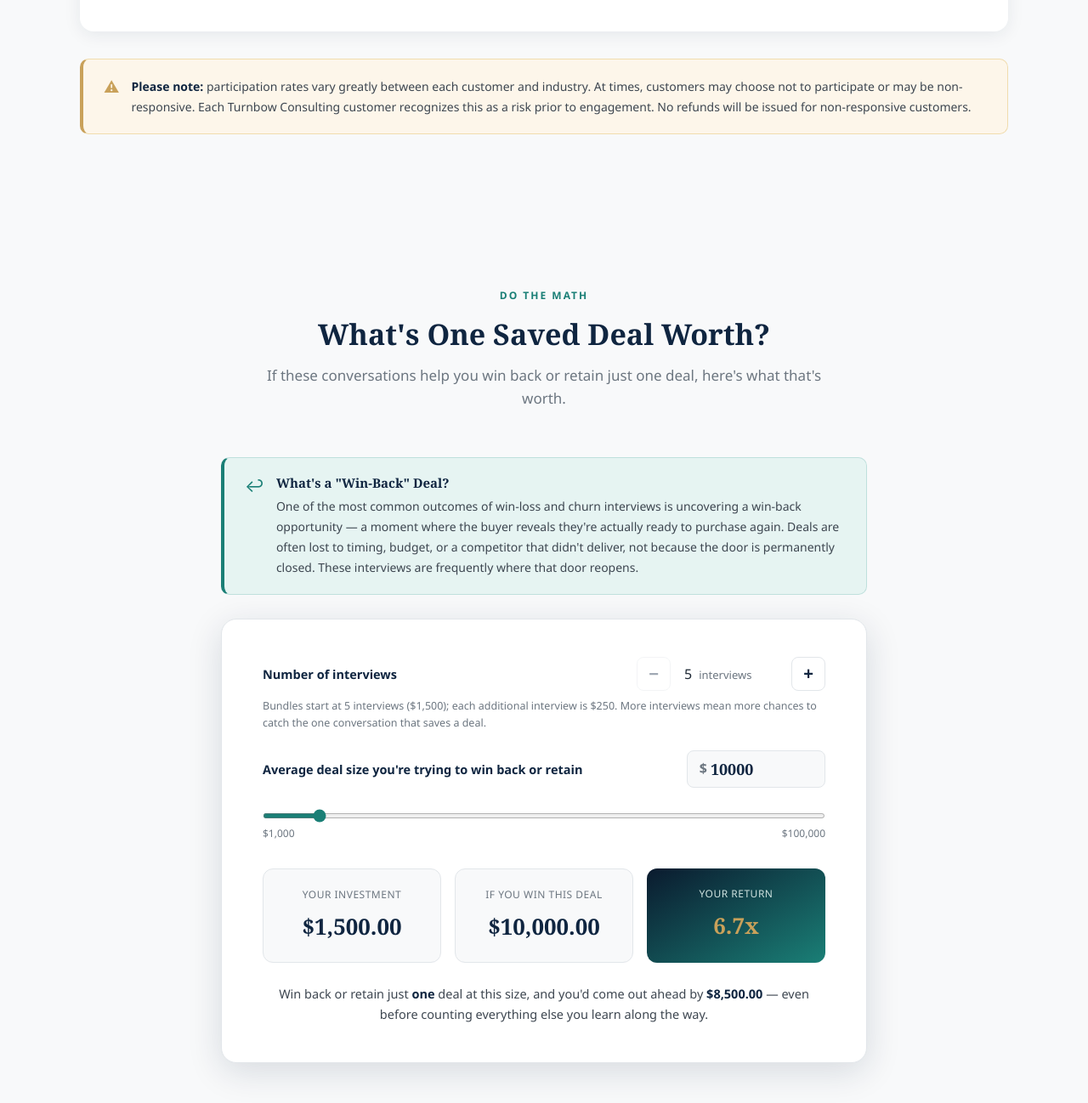
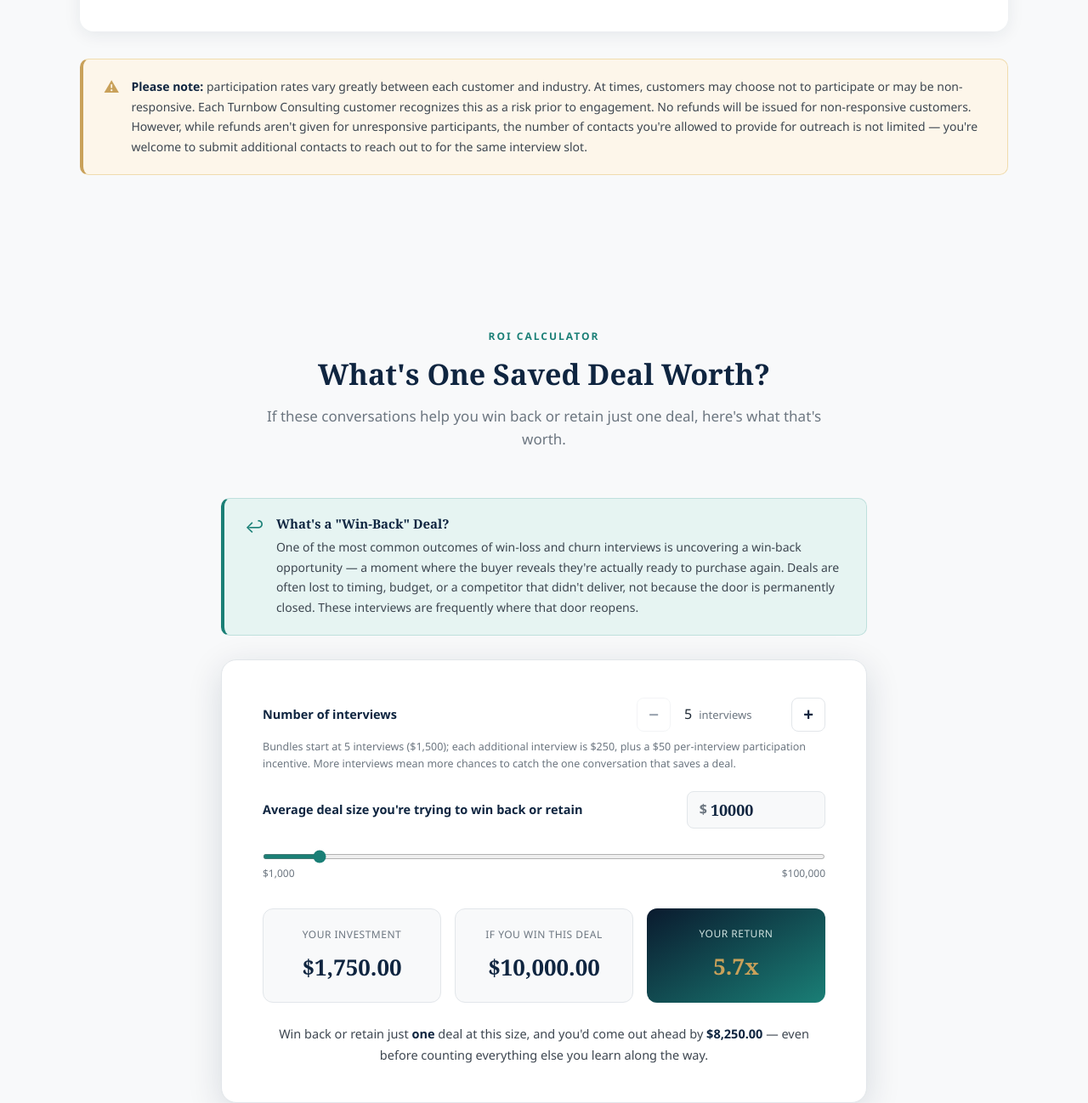
Before and after one commit to camturnbow44/turnbow-consulting-site, a website: page turnbow-consulting-site/index.html in a window 1280 px wide. Shown: the part 3317-4615 px from the top of the page at 85% size. Drawn offline with Linux system fonts and the light colour scheme.

Commit message:
Add files via upload

```diff
--- a/turnbow-consulting-site/index.html
+++ b/turnbow-consulting-site/index.html
@@ -544,7 +544,7 @@
 
     <div class="risk-note">
       <span class="risk-note-ic">⚠</span>
-      <p><strong>Please note:</strong> participation rates vary greatly between each customer and industry. At times, customers may choose not to participate or may be non-responsive. Each Turnbow Consulting customer recognizes this as a risk prior to engagement. No refunds will be issued for non-responsive customers.</p>
+      <p><strong>Please note:</strong> participation rates vary greatly between each customer and industry. At times, customers may choose not to participate or may be non-responsive. Each Turnbow Consulting customer recognizes this as a risk prior to engagement. No refunds will be issued for non-responsive customers. However, while refunds aren't given for unresponsive participants, the number of contacts you're allowed to provide for outreach is not limited — you're welcome to submit additional contacts to reach out to for the same interview slot.</p>
     </div>
   </div>
 </section>
@@ -552,7 +552,7 @@
 <section id="roi" class="roi-section">
   <div class="container">
     <div class="section-head">
-      <span class="section-tag">Do The Math</span>
+      <span class="section-tag">ROI Calculator</span>
       <h2>What's One Saved Deal Worth?</h2>
       <p>If these conversations help you win back or retain just one deal, here's what that's worth.</p>
     </div>
@@ -574,7 +574,7 @@
           <button type="button" id="roiQtyPlus" class="qty-btn" aria-label="Add an interview">+</button>
         </div>
       </div>
-      <p class="roi-input-hint">Bundles start at 5 interviews ($1,500); each additional interview is $250. More interviews mean more chances to catch the one conversation that saves a deal.</p>
+      <p class="roi-input-hint">Bundles start at 5 interviews ($1,500); each additional interview is $250, plus a $50 per-interview participation incentive. More interviews mean more chances to catch the one conversation that saves a deal.</p>
 
       <div class="roi-input-row">
         <label for="dealSizeInput">Average deal size you're trying to win back or retain</label>
@@ -762,7 +762,7 @@
       </div>
       <div class="faq-item">
         <div class="faq-q"><span>What if my customer doesn't respond or declines to participate?</span><span class="plus">+</span></div>
-        <div class="faq-a"><p>Participation rates vary greatly between each customer and industry. At times, customers may choose not to participate or may be non-responsive. Each Turnbow Consulting customer recognizes this as a risk prior to engagement, and no refunds are issued for non-responsive customers.</p></div>
+        <div class="faq-a"><p>Participation rates vary greatly between each customer and industry. At times, customers may choose not to participate or may be non-responsive. Each Turnbow Consulting customer recognizes this as a risk prior to engagement, and no refunds are issued for non-responsive customers. That said, there's no limit on the number of contacts you can submit for outreach — if one contact doesn't respond, you're welcome to provide another for the same interview slot.</p></div>
       </div>
     </div>
   </div>
@@ -829,7 +829,7 @@
     <p>Interviews must be used within six (6) months of the purchase date. Unused interviews expire at the end of this period and are non-refundable.</p>
 
     <h4>5. Participation Is Not Guaranteed</h4>
-    <p>Participation rates vary by customer and industry. Some customers contacted for an interview may decline to participate or may not respond. By purchasing our services, you acknowledge this risk. No refunds will be issued for interviews where the customer does not respond or declines to participate.</p>
+    <p>Participation rates vary by customer and industry. Some customers contacted for an interview may decline to participate or may not respond. By purchasing our services, you acknowledge this risk. No refunds will be issued for interviews where the customer does not respond or declines to participate. However, there is no limit on the number of contacts a Client may submit for outreach — if a given contact does not respond, the Client may submit an additional contact for the same interview slot.</p>
 
     <h4>6. Scheduling Process</h4>
     <p>To initiate an interview, you agree to send an introductory email to your customer, CC'ing Turnbow Consulting, explaining that an independent third party will be reaching out to gather feedback. Turnbow Consulting will then share a scheduling link and may follow up with reminder emails to encourage participation.</p>
@@ -936,10 +936,11 @@
   const roiNet = document.getElementById('roiNet');
 
   let roiInterviews = BASE_QTY;
+  const ROI_INCENTIVE = 50; // assumed $50/interview participation incentive
 
   function calcInterviewCost(interviews){
     const extra = Math.max(0, interviews - BASE_QTY);
-    return BUNDLE_PRICE + extra * EXTRA_PRICE;
+    return BUNDLE_PRICE + extra * EXTRA_PRICE + ROI_INCENTIVE * interviews;
   }
 
   function updateROI(){
```
